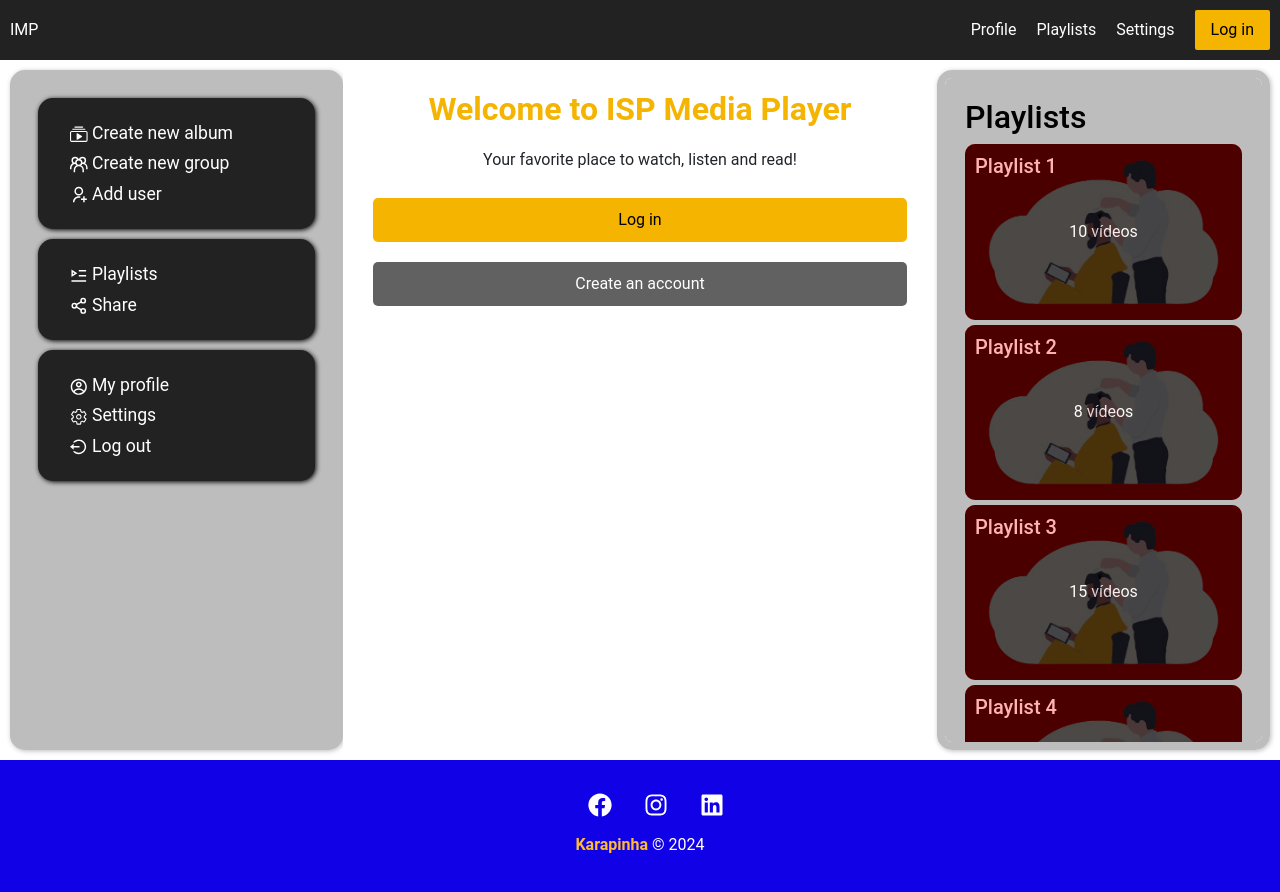
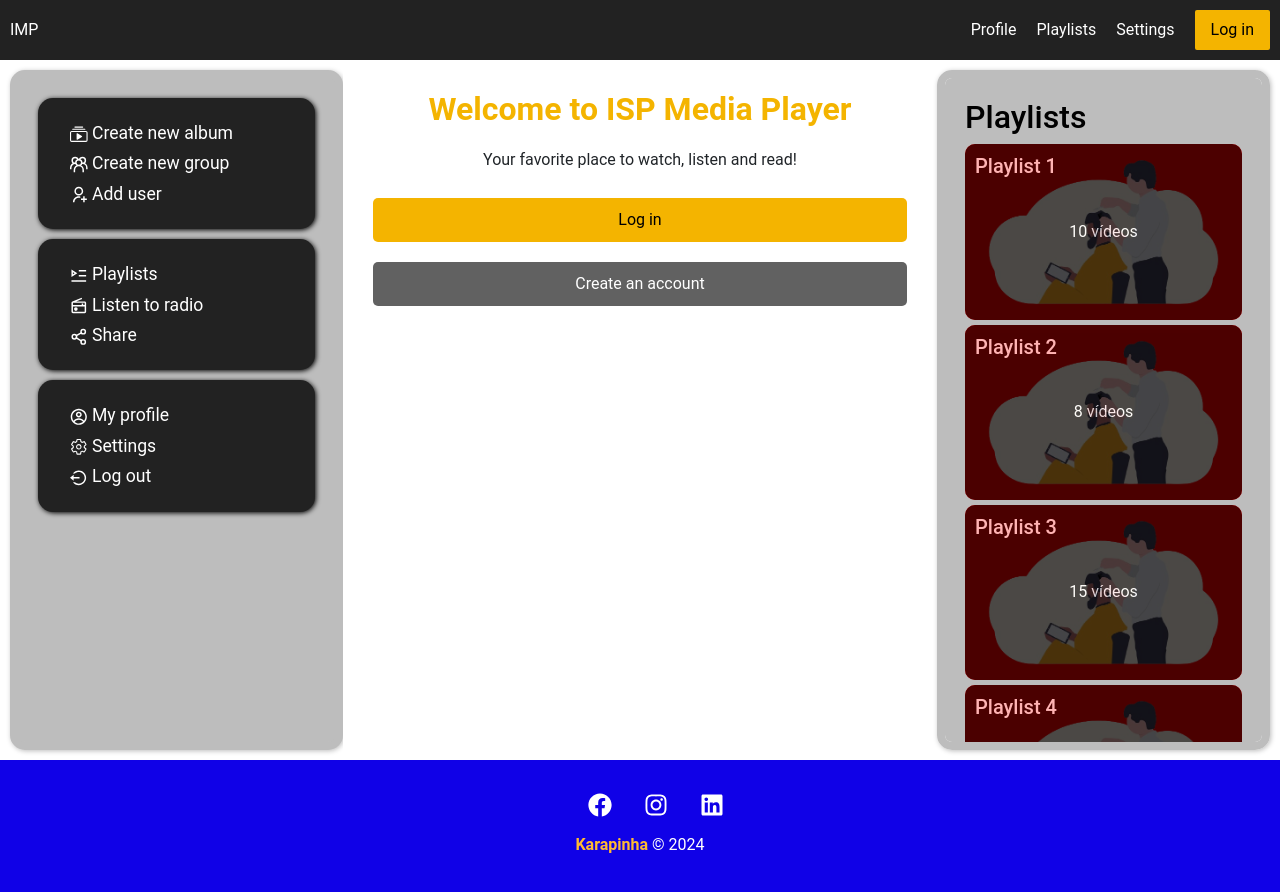
Before and after one commit to FediilvioPettrock/midia-isptec, a React (Create React App) app: page / in a window 1280 px wide. Shown: the top 892 px of the page. Built offline with nearby package versions, Linux system fonts and the light colour scheme.

Commit message:
item radio

```diff
--- a/src/components/LeftColumn.js
+++ b/src/components/LeftColumn.js
@@ -10,6 +10,7 @@ import { IoSettingsOutline } from "react-icons/io5";
 import { RiLogoutCircleLine } from "react-icons/ri";
 import { RiUserAddLine } from "react-icons/ri";
 import { RiPlayList2Line } from "react-icons/ri";
+import { MdOutlineRadio } from "react-icons/md";
 
 const LeftColumn = () => {
     const leftNavItems1 = [
@@ -30,6 +31,10 @@ const LeftColumn = () => {
         {
             text: 'Playlists',
             icon: <RiPlayList2Line />,
+        },
+        {
+            text: 'Listen to radio',
+            icon: <MdOutlineRadio />,
         },
         {
             text: 'Share',
```
